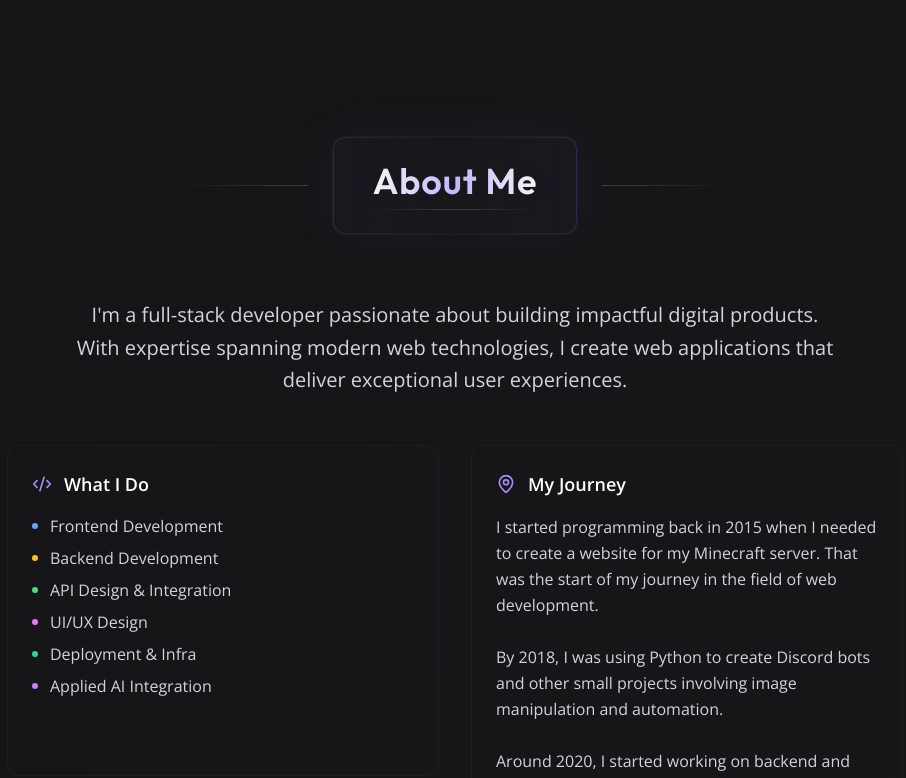
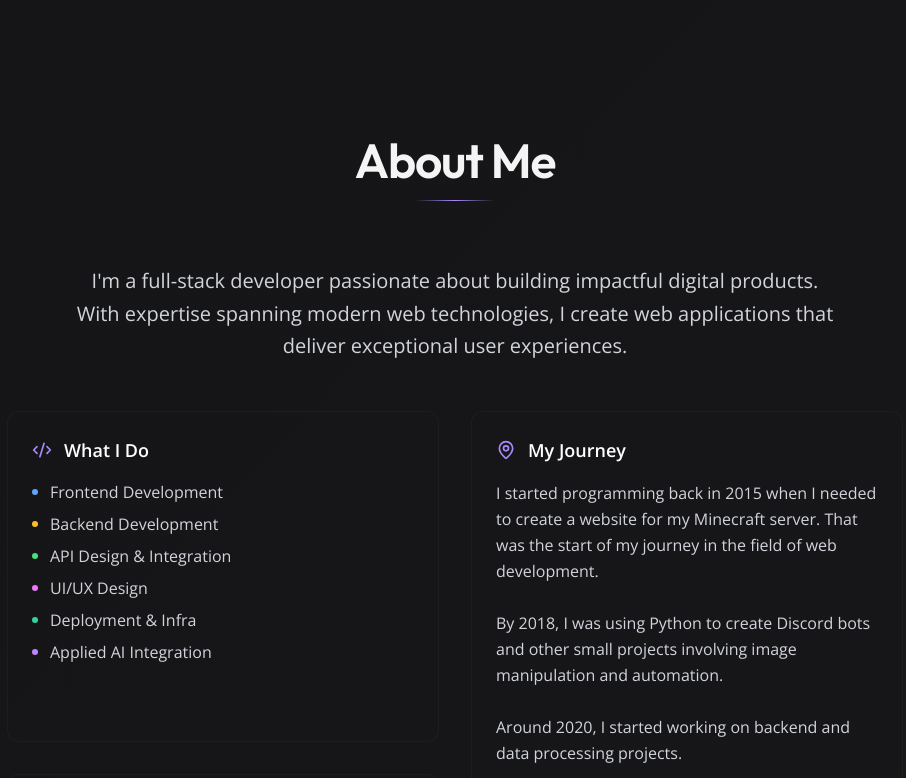
Before and after one commit to CarboxyDev/carboxy.tech, a Next.js app: page / in a window 1280 px wide. Shown: the part 920-1698 px from the top of the page, without its empty margins (185-1091 px from the left). Built offline with nearby package versions, Linux system fonts and the light colour scheme; what tailwindcss-debug-screens would draw is missing.

Commit message:
Update SectionHeading

```diff
--- a/src/components/Text.tsx
+++ b/src/components/Text.tsx
@@ -19,75 +19,32 @@ export const SectionHeading = (props: Props) => {
   const isInView = useInView(ref, { once: true });
 
   return (
-    <div className="relative flex flex-col items-center">
+    <div className="relative flex flex-col items-center mb-16">
       <motion.div
         ref={ref}
-        initial={{ opacity: 0, y: 30 }}
+        initial={{ opacity: 0, y: 20 }}
         animate={isInView ? { opacity: 1, y: 0 } : {}}
         transition={{
-          duration: 0.8,
-          type: 'spring',
-          stiffness: 80,
-          damping: 20,
+          duration: 0.6,
+          ease: 'easeOut',
         }}
-        className="relative"
+        className="relative text-center"
       >
-        <div className="flex items-center gap-6">
-          <motion.div
-            initial={{ scaleX: 0 }}
-            animate={isInView ? { scaleX: 1 } : {}}
-            transition={{ duration: 0.8, delay: 0.2 }}
-            className="h-px w-16 bg-gradient-to-r from-transparent to-primary-500/40 sm:w-24 lg:w-32"
-          />
-
-          <div className="relative">
-            <motion.div
-              initial={{ opacity: 0 }}
-              animate={isInView ? { opacity: 1 } : {}}
-              transition={{ duration: 0.6, delay: 0.4 }}
-              className="absolute inset-0 rounded-xl bg-primary-500/5 blur-xl"
-            />
-
-            <motion.div
-              initial={{ opacity: 0, scale: 0.9 }}
-              animate={isInView ? { opacity: 1, scale: 1 } : {}}
-              transition={{ duration: 0.6, delay: 0.3 }}
-              className="relative overflow-hidden rounded-xl border border-zinc-800/50 bg-zinc-900/50 backdrop-blur-sm"
-            >
-              <div className="absolute inset-0 rounded-xl bg-gradient-to-r from-primary-500/20 via-transparent to-primary-500/20 p-[1px]">
-                <div className="size-full rounded-xl bg-zinc-900/90" />
-              </div>
-
-              <div className="relative px-6 py-4 md:px-10 md:py-6">
-                <motion.h2
-                  initial={{ opacity: 0 }}
-                  animate={isInView ? { opacity: 1 } : {}}
-                  transition={{ duration: 0.8, delay: 0.5 }}
+        <h2
           className={cn(
-                    'bg-gradient-to-r from-zinc-100 via-primary-300 to-zinc-100 bg-clip-text text-2xl font-semibold tracking-wide text-transparent md:text-4xl',
+            'text-3xl font-semibold tracking-tight text-zinc-100 md:text-5xl',
             headingFont.className
           )}
         >
           {props.title}
-                </motion.h2>
-
-                <motion.div
-                  initial={{ scaleX: 0 }}
-                  animate={isInView ? { scaleX: 1 } : {}}
-                  transition={{ duration: 0.6, delay: 0.7 }}
-                  className="mt-2 h-px w-full bg-gradient-to-r from-transparent via-primary-500/40 to-transparent"
-                />
-              </div>
-            </motion.div>
-          </div>
+        </h2>
 
         <motion.div
           initial={{ scaleX: 0 }}
           animate={isInView ? { scaleX: 1 } : {}}
           transition={{ duration: 0.8, delay: 0.2 }}
-            className="h-px w-16 bg-gradient-to-l from-transparent to-primary-500/40 sm:w-24 lg:w-32"
+          className="mx-auto mt-4 h-px w-20 bg-gradient-to-r from-transparent via-primary-400 to-transparent"
         />
-        </div>
       </motion.div>
     </div>
   );
```
Lines whose indentation alone changed are shown as unchanged.
